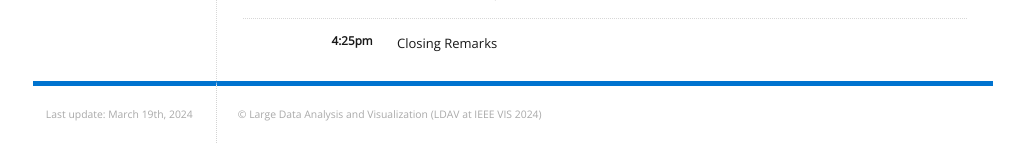
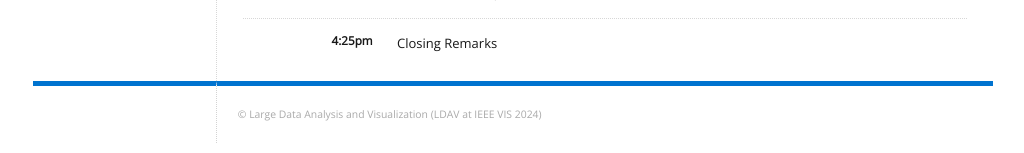
Before and after one commit to LDAV-Symposium/2024, a Jekyll site: the page built from _pages/program.md, in a window 1280 px wide. Shown: the part 929-1082 px from the top of the page, without its empty margins (127-1151 px from the left). Built offline with Jekyll 4.4.1, drawn with Linux system fonts in a browser that asks for light colours.

Commit message:
program update

```diff
--- a/_layouts/default.html
+++ b/_layouts/default.html
@@ -78,7 +78,7 @@
 
   <footer>
     <aside>
-      Last update: March 19th, 2024
+      <!-- Last update: March 19th, 2024 -->
     </aside>
     <article>
       <p>
--- a/_pages/program.md
+++ b/_pages/program.md
@@ -11,19 +11,16 @@ title: Program
 <table class="program">
   <tr>
     <td>1:30pm &ndash; 1:40pm</td>
-    <td>
-      Opening Remarks<br/>
-    </td>
+    <td>Opening Remarks</td>
   </tr>
   <tr>
     <td>1:40pm &ndash; 2:30pm</td>
     <td>
-      <h4>Keynote Presentation
-      </h4>
+      <h4>Keynote Presentation</h4>
 	  Jefferson Amstutz
 	  <!-- <br/> -->
     <!--   <a style="font-size: smaller; display: block; margin-top: .5em;" href="#keynote">Details</a> -->
-    <!-- </td> -->
+    </td>
   <!-- </tr> -->
   <tr>
     <td>9:55am &ndash; 10:15am</td>
```
